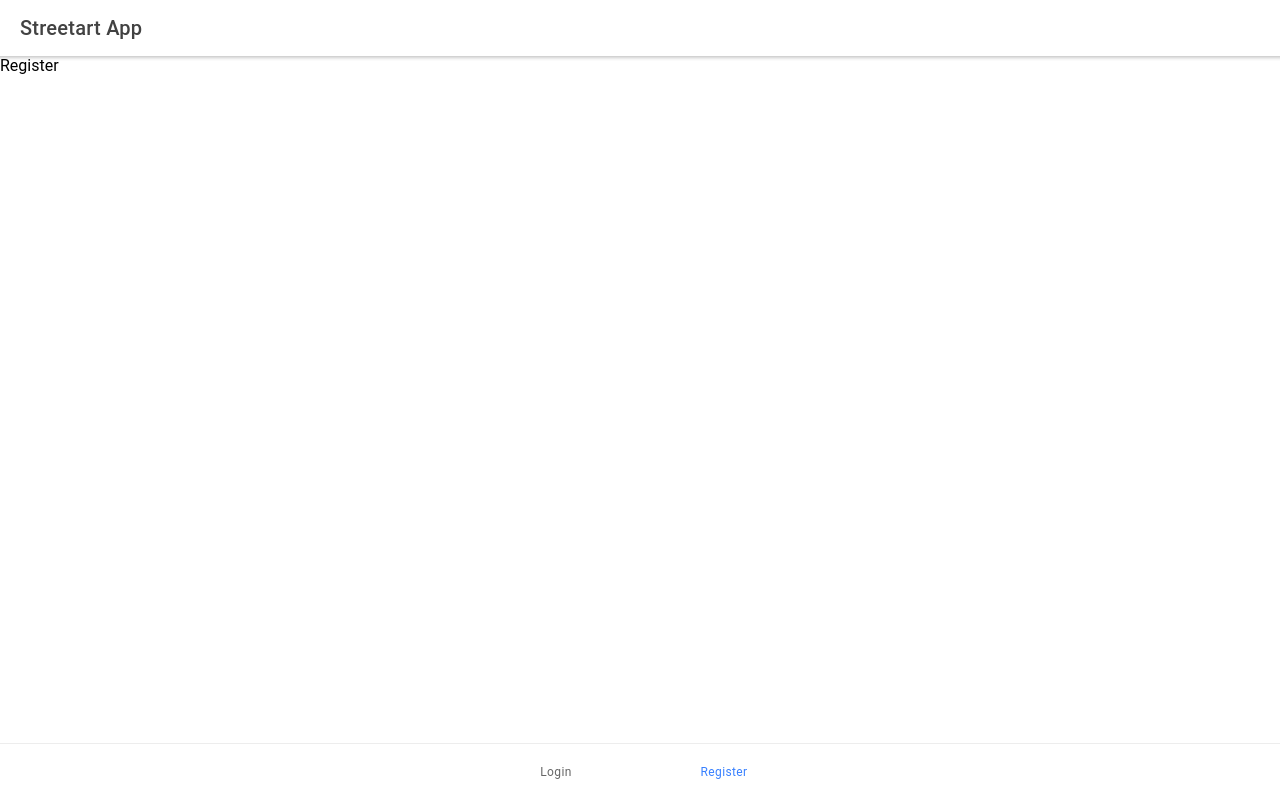
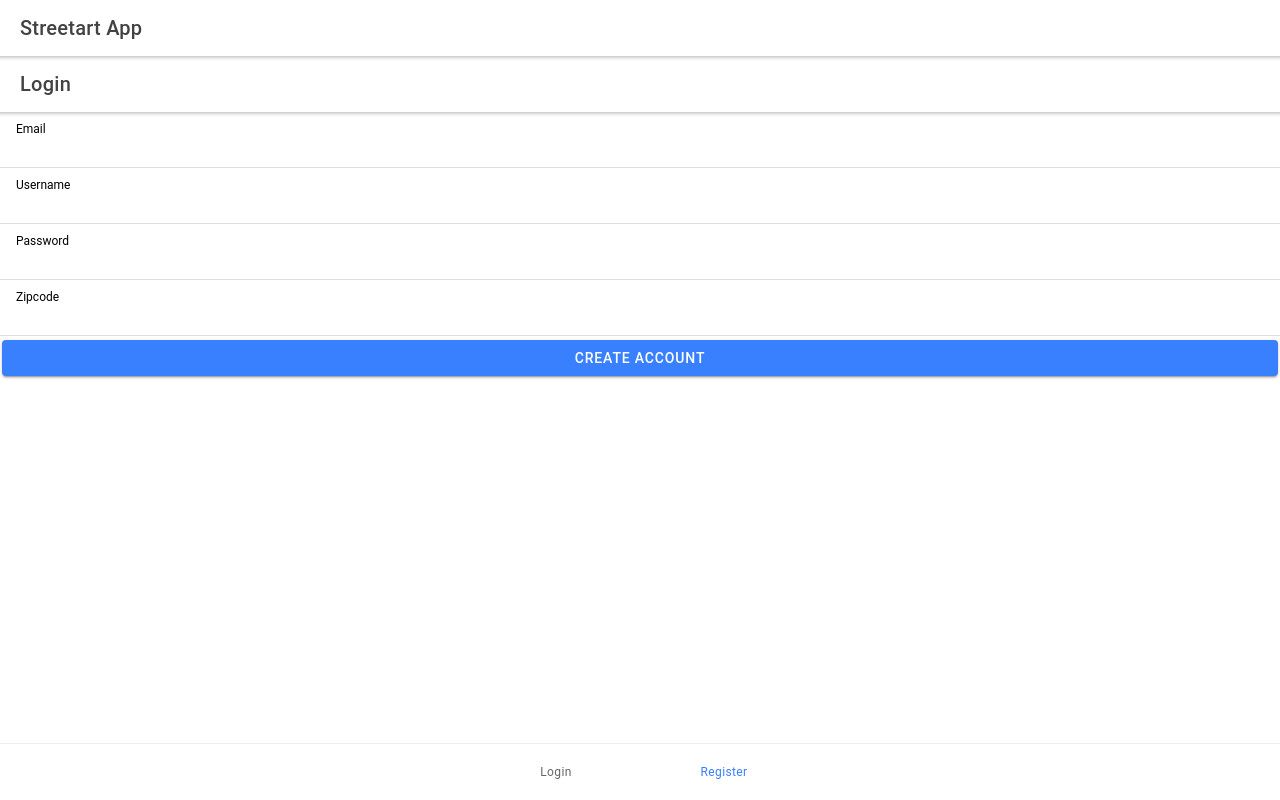
Before and after one commit to samantharand/js-capstone-frontend, a React (Create React App) app: page /register in a window 1280 px wide. Built offline with nearby package versions, Linux system fonts and the light colour scheme.

Commit message:
passing props is now a thing i can do (thanks timm)

```diff
--- a/src/App.css
+++ b/src/App.css
@@ -2,37 +2,11 @@
   text-align: center;
 }
 
-.App-logo {
-  height: 40vmin;
-  pointer-events: none;
+.LoginPage {
+  margin: 0 auto;
 }
 
-@media (prefers-reduced-motion: no-preference) {
-  .App-logo {
-    animation: App-logo-spin infinite 20s linear;
-  }
-}
-
-.App-header {
-  background-color: #282c34;
-  min-height: 100vh;
+.LoginForm {
   display: flex;
   flex-direction: column;
-  align-items: center;
-  justify-content: center;
-  font-size: calc(10px + 2vmin);
-  color: white;
 }
-
-.App-link {
-  color: #61dafb;
-}
-
-@keyframes App-logo-spin {
-  from {
-    transform: rotate(0deg);
-  }
-  to {
-    transform: rotate(360deg);
-  }
-}
--- a/src/App.js
+++ b/src/App.js
@@ -1,4 +1,4 @@
-import React from 'react';
+import React, { useState } from 'react';
 import { IonRouterOutlet, IonTabs, IonTabBar, IonLabel, IonTabButton, IonPage, IonApp, IonHeader, IonToolbar, IonTitle, IonContent, IonButton, IonSegment, IonSegmentButton } from '@ionic/react'
 import './App.css';
 import { IonReactRouter } from '@ionic/react-router';
@@ -7,6 +7,13 @@ import LoginContainer from './users/LoginContainer'
 import RegisterContainer from './users/RegisterContainer'
 
 function App() {
+  const [loggedIn, setLoggedIn] = useState(false)
+
+  const login = () => {
+    const url = process.env.REACT_APP_API_URL + '/users/login'
+    console.log(url);
+  }
+
   return (
     <IonApp>
       <IonReactRouter>
@@ -18,7 +25,9 @@ function App() {
         <IonContent>
           <IonTabs>
             <IonRouterOutlet>
-              <Route path='/login' component={LoginContainer} exact />
+              <Route path='/login' exact>
+                <LoginContainer login={login} />
+              </Route>
               <Route path='/register' component={RegisterContainer} exact />
             </IonRouterOutlet>
             <IonTabBar slot="bottom">
--- a/src/users/LoginContainer.js
+++ b/src/users/LoginContainer.js
@@ -1,8 +1,34 @@
 import React from 'react'
-import { IonRouterOutlet, IonTabs, IonTabBar, IonLabel, IonTabButton, IonPage, IonApp, IonHeader, IonToolbar, IonTitle, IonContent, IonButton, IonSegment, IonSegmentButton } from '@ionic/react'
+import { IonRouterOutlet, IonInput, IonItem, IonTabs, IonTabBar, IonLabel, IonTabButton, IonPage, IonApp, IonHeader, IonToolbar, IonTitle, IonContent, IonButton, IonSegment, IonSegmentButton } from '@ionic/react'
 
-export default function LoginContainer() {
+export default function LoginContainer(props) {
+	console.log("props in login", props);
 	return (
-		<IonPage>LOGIN</IonPage>
+		<IonPage className="LoginPage">
+			<IonHeader translucent>
+				<IonToolbar>
+					<IonTitle> Login </IonTitle>
+				</IonToolbar>
+			</IonHeader>
+			<IonContent>
+				<form className="LoginForm">
+					<IonItem>
+						<IonLabel position='stacked'> Username </IonLabel>
+						<IonInput
+							type='text'
+							name='username'
+						></IonInput>
+					</IonItem>
+					<IonItem>
+						<IonLabel position='stacked'> Password </IonLabel>
+						<IonInput
+							type='password'
+							name='password'
+						></IonInput>
+					</IonItem>
+					<IonButton>Login</IonButton>
+				</form>
+			</IonContent>
+		</IonPage>
 	)
 }
--- a/src/users/RegisterContainer.js
+++ b/src/users/RegisterContainer.js
@@ -1,8 +1,47 @@
 import React from 'react'
-import { IonRouterOutlet, IonTabs, IonTabBar, IonLabel, IonTabButton, IonPage, IonApp, IonHeader, IonToolbar, IonTitle, IonContent, IonButton, IonSegment, IonSegmentButton } from '@ionic/react'
+import { IonRouterOutlet, IonInput, IonItem, IonTabs, IonTabBar, IonLabel, IonTabButton, IonPage, IonApp, IonHeader, IonToolbar, IonTitle, IonContent, IonButton, IonSegment, IonSegmentButton } from '@ionic/react'
 
 export default function Register(){
 	return (
-		<IonPage>Register</IonPage>
+		<IonPage className="LoginPage">
+			<IonHeader translucent>
+				<IonToolbar>
+					<IonTitle> Login </IonTitle>
+				</IonToolbar>
+			</IonHeader>
+			<IonContent>
+				<form className="LoginForm">
+					<IonItem>
+						<IonLabel position='stacked'> Email </IonLabel>
+						<IonInput
+							type='text'
+							name='email'
+						></IonInput>
+					</IonItem>
+					<IonItem>
+						<IonLabel position='stacked'> Username </IonLabel>
+						<IonInput
+							type='text'
+							name='username'
+						></IonInput>
+					</IonItem>
+					<IonItem>
+						<IonLabel position='stacked'> Password </IonLabel>
+						<IonInput
+							type='password'
+							name='password'
+						></IonInput>
+					</IonItem>
+					<IonItem>
+						<IonLabel position='stacked'> Zipcode </IonLabel>
+						<IonInput
+							type='text'
+							name='zip_code'
+						></IonInput>
+					</IonItem>
+					<IonButton>Create Account</IonButton>
+				</form>
+			</IonContent>
+		</IonPage>
 	)
 }
```
Also changed, not shown: 1 other file (tests, documents, lock files or other folders).
